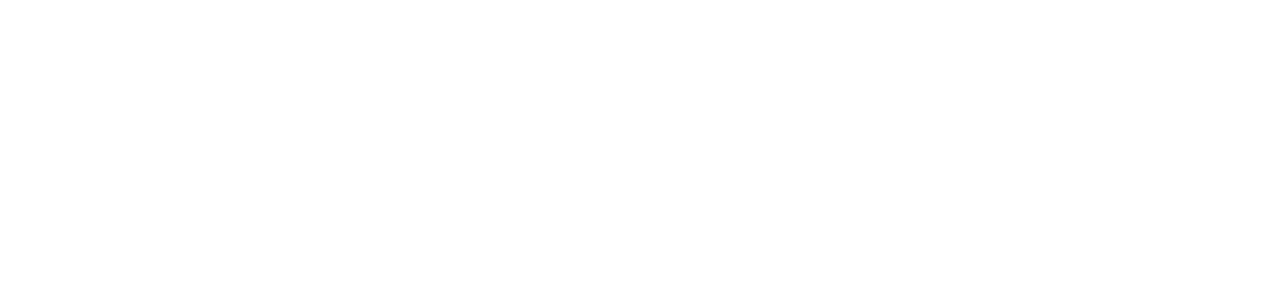
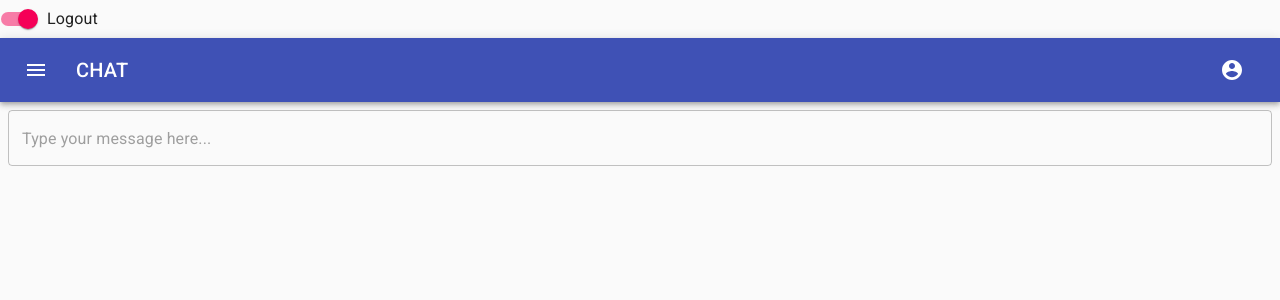
Before and after one commit to ihargit/chat-2019, a React (Create React App) app: page / in a window 1280 px wide. Shown: the top 300 px of the page. Built offline with nearby package versions, Linux system fonts and the light colour scheme.

Commit message:
feat: add header

```diff
--- a/package.json
+++ b/package.json
@@ -3,9 +3,13 @@
   "version": "0.1.0",
   "private": true,
   "dependencies": {
+    "@material-ui/core": "^4.3.2",
+    "@material-ui/icons": "^4.2.1",
     "react": "^16.8.6",
     "react-dom": "^16.8.6",
-    "react-scripts": "3.0.1"
+    "react-scripts": "3.0.1",
+    "redux": "^4.0.4",
+    "typeface-roboto": "0.0.75"
   },
   "scripts": {
     "start": "react-scripts start",
--- a/src/App.css
+++ /dev/null
@@ -1 +0,0 @@
-@import-normalize;
--- a/src/App.js
+++ b/src/App.js
@@ -1,13 +1,18 @@
 import React from 'react';
-import './App.css';
+import CssBaseline from '@material-ui/core/CssBaseline';
+import MenuAppBar from './components/menuAppBar';
+import MessageInputField from './components/messageInputField';
+import 'typeface-roboto';
 
 function App() {
   return (
-    <div className="App">
-      <header className="App-header">
+    <>
+      <CssBaseline />
+      <MenuAppBar />
+      <MessageInputField />
 
-      </header>
-    </div>
+
+    </>
   );
 }
 
--- /dev/null
+++ b/src/components/menuAppBar.js
@@ -0,0 +1,96 @@
+import React from 'react';
+import { makeStyles } from '@material-ui/core/styles';
+import AppBar from '@material-ui/core/AppBar';
+import Toolbar from '@material-ui/core/Toolbar';
+import Typography from '@material-ui/core/Typography';
+import IconButton from '@material-ui/core/IconButton';
+import MenuIcon from '@material-ui/icons/Menu';
+import AccountCircle from '@material-ui/icons/AccountCircle';
+import Switch from '@material-ui/core/Switch';
+import FormControlLabel from '@material-ui/core/FormControlLabel';
+import FormGroup from '@material-ui/core/FormGroup';
+import MenuItem from '@material-ui/core/MenuItem';
+import Menu from '@material-ui/core/Menu';
+
+const useStyles = makeStyles(theme => ({
+  root: {
+    flexGrow: 1,
+  },
+  menuButton: {
+    marginRight: theme.spacing(2),
+  },
+  title: {
+    flexGrow: 1,
+  },
+}));
+
+export default function MenuAppBar() {
+  const classes = useStyles();
+  const [auth, setAuth] = React.useState(true);
+  const [anchorEl, setAnchorEl] = React.useState(null);
+  const open = Boolean(anchorEl);
+
+  function handleChange(event) {
+    setAuth(event.target.checked);
+  }
+
+  function handleMenu(event) {
+    setAnchorEl(event.currentTarget);
+  }
+
+  function handleClose() {
+    setAnchorEl(null);
+  }
+
+  return (
+    <div className={classes.root}>
+      <FormGroup>
+        <FormControlLabel
+          control={<Switch checked={auth} onChange={handleChange} aria-label="login switch" />}
+          label={auth ? 'Logout' : 'Login'}
+        />
+      </FormGroup>
+      <AppBar position="static">
+        <Toolbar>
+          <IconButton edge="start" className={classes.menuButton} color="inherit" aria-label="menu">
+            <MenuIcon />
+          </IconButton>
+          <Typography variant="h6" className={classes.title}>
+            CHAT
+          </Typography>
+          {auth && (
+            <div>
+              <IconButton
+                aria-label="account of current user"
+                aria-controls="menu-appbar"
+                aria-haspopup="true"
+                onClick={handleMenu}
+                color="inherit"
+              >
+                <AccountCircle />
+              </IconButton>
+              <Menu
+                id="menu-appbar"
+                anchorEl={anchorEl}
+                anchorOrigin={{
+                  vertical: 'top',
+                  horizontal: 'right',
+                }}
+                keepMounted
+                transformOrigin={{
+                  vertical: 'top',
+                  horizontal: 'right',
+                }}
+                open={open}
+                onClose={handleClose}
+              >
+                <MenuItem onClick={handleClose}>Profile</MenuItem>
+                <MenuItem onClick={handleClose}>My account</MenuItem>
+              </Menu>
+            </div>
+          )}
+        </Toolbar>
+      </AppBar>
+    </div>
+  );
+}
--- /dev/null
+++ b/src/components/messageInputField.js
@@ -0,0 +1,39 @@
+import React from 'react';
+import clsx from 'clsx';
+import { makeStyles } from '@material-ui/core/styles';
+import MenuItem from '@material-ui/core/MenuItem';
+import TextField from '@material-ui/core/TextField';
+
+const useStyles = makeStyles(theme => ({
+  container: {
+    display: 'flex',
+    flexWrap: 'wrap',
+  },
+  textField: {
+    marginLeft: theme.spacing(1),
+    marginRight: theme.spacing(1),
+  },
+  dense: {
+    marginTop: theme.spacing(2),
+  },
+}));
+
+export default function MessageInputField() {
+  const classes = useStyles();
+
+  return (
+    <form className={classes.container} noValidate autoComplete="off">
+      <TextField
+        id="outlined-full-width"
+        style={{ margin: 8 }}
+        placeholder="Type your message here..."
+        fullWidth
+        margin="normal"
+        variant="outlined"
+        InputLabelProps={{
+          shrink: true,
+        }}
+      />
+    </form>
+  );
+}
--- a/src/index.css
+++ b/src/index.css
@@ -6,8 +6,3 @@ body {
   -webkit-font-smoothing: antialiased;
   -moz-osx-font-smoothing: grayscale;
 }
-
-code {
-  font-family: source-code-pro, Menlo, Monaco, Consolas, "Courier New",
-    monospace;
-}
```
Also changed, not shown: public/index.html (indentation only), 1 other file (tests, documents, lock files or other folders).
